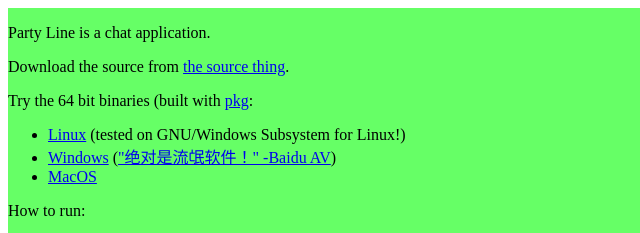
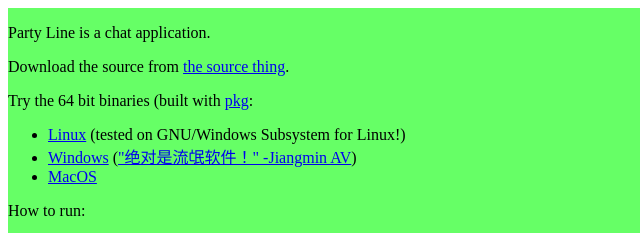
Before and after one commit to TACIXAT/party-line, a plain HTML site: page docs/index.html in a window 1280 px wide. Shown: the top 233 px of the page, 0-640 px from the left. Drawn offline with Linux system fonts and the light colour scheme.

Commit message:
Update VT link.

```diff
--- a/docs/index.html
+++ b/docs/index.html
@@ -96,7 +96,7 @@
             <p>Try the 64 bit binaries (built with <a href="https://github.com/zeit/pkg">pkg</a>:</p>
             <ul>
                 <li><a href="https://github.com/douggard/party-line/raw/master/bin/party-line-linux">Linux</a> (tested on GNU/Windows Subsystem for Linux!)</li>
-                <li><a href="https://github.com/douggard/party-line/raw/master/bin/party-line-win.exe">Windows</a> (<a href="https://www.virustotal.com/#/file-analysis/Yzk4YmEzOGJhMzI3ZDFkYzY2YzgzMmI2NjUxNTM0NGE6MTUyMTE2MTIzNQ==" title="definitely malware">"绝对是流氓软件！" -Baidu AV</a>)</li>
+                <li><a href="https://github.com/douggard/party-line/raw/master/bin/party-line-win.exe">Windows</a> (<a href="https://www.virustotal.com/#/file/0253b84971a5bd119debab12248404bb5ad20cd3882a02354e2679308e9d16bf/detection" title="definitely malware">"绝对是流氓软件！" -Jiangmin AV</a>)</li>
                 <li><a href="https://github.com/douggard/party-line/raw/master/bin/party-line-macos">MacOS</a></li>
             </ul>
             <p>How to run:</p>
```
